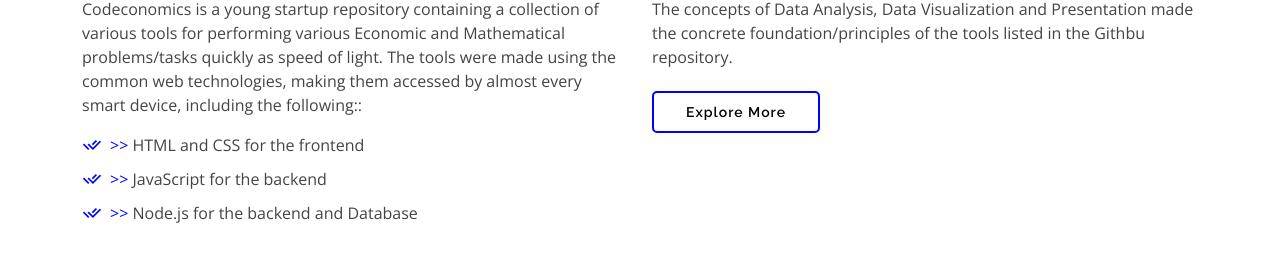
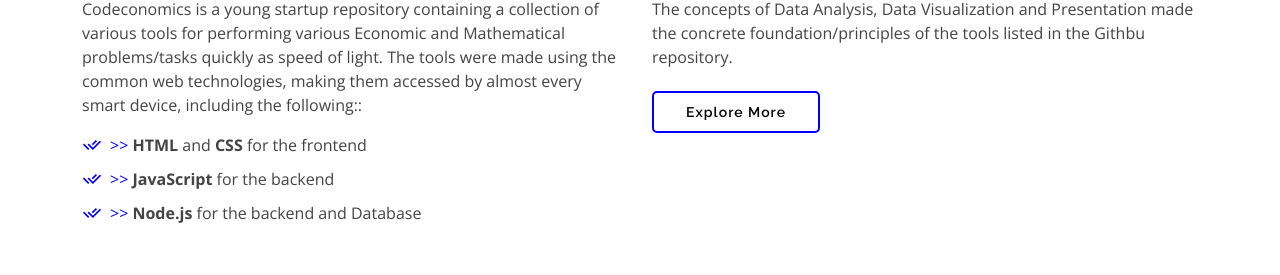
Before and after one commit to EMMA-MATIKO/landing-page, a plain HTML site: page index.html in a window 1280 px wide. Shown: the part 971-1246 px from the top of the page. Drawn offline with nearby package versions, Linux system fonts and the light colour scheme.

Commit message:
Update index.html

```diff
--- a/index.html
+++ b/index.html
@@ -85,9 +85,9 @@
               Codeconomics is a young startup repository containing a collection of various tools for performing various Economic and Mathematical problems/tasks quickly as speed of light. The tools were made using the common web technologies, making them accessed by almost every smart device, including the following::
             </p>
             <ul>
-              <li><i class="ri-check-double-line"></i> <span style="color: blue;">>></span> HTML and CSS for the frontend</li>
-              <li><i class="ri-check-double-line"></i> <span style="color: blue;">>></span> JavaScript for the backend</li>
-              <li><i class="ri-check-double-line"></i> <span style="color: blue;">>></span> Node.js for the backend and Database</li>
+              <li><i class="ri-check-double-line"></i> <span style="color: blue;">>></span> <b>HTML</b> and <b>CSS</b> for the frontend</li>
+              <li><i class="ri-check-double-line"></i> <span style="color: blue;">>></span> <b>JavaScript</b> for the backend</li>
+              <li><i class="ri-check-double-line"></i> <span style="color: blue;">>></span> <b>Node.js</b> for the backend and Database</li>
             </ul>
           </div>
           <div class="col-lg-6 pt-4 pt-lg-0">
```
